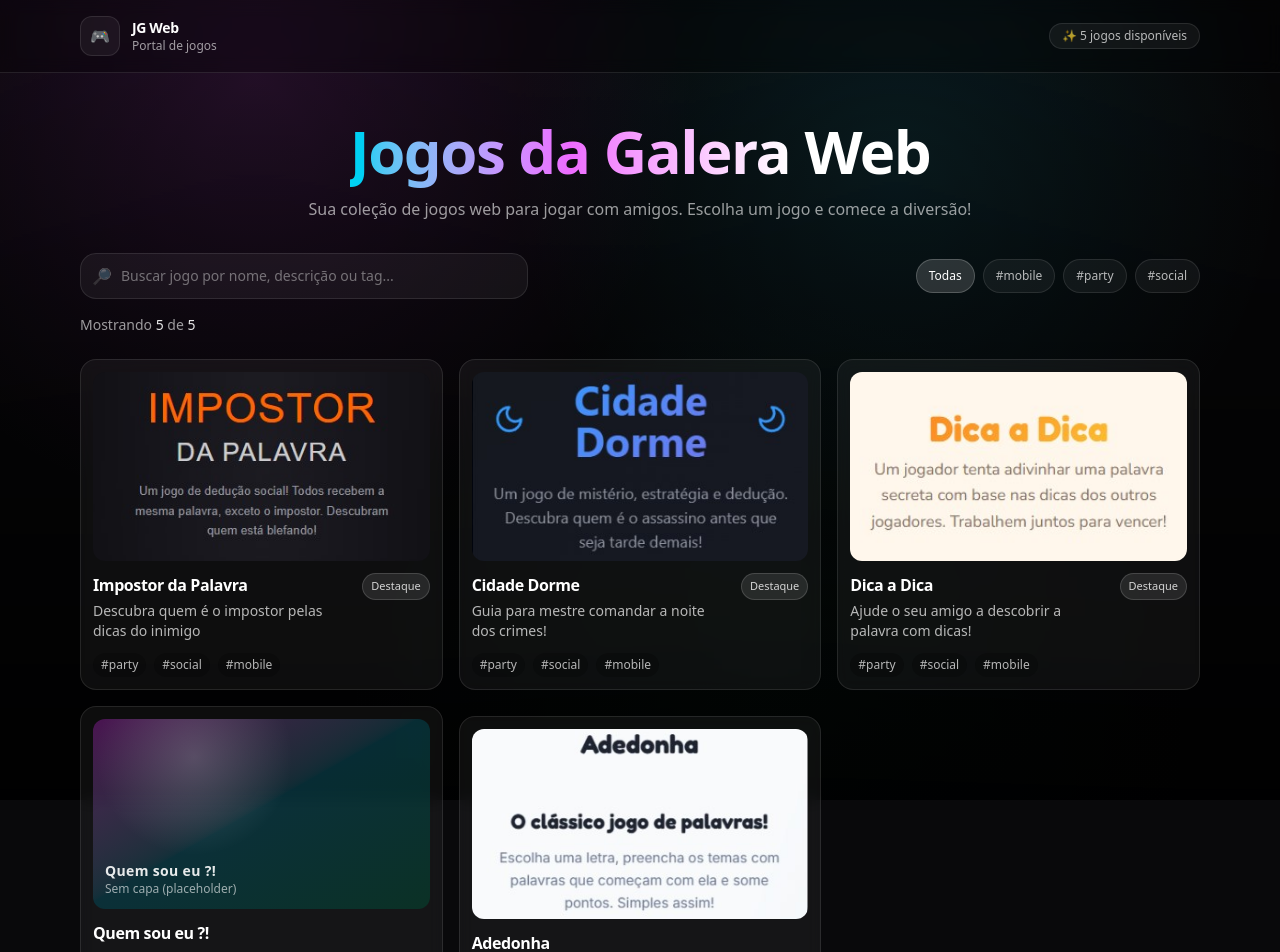
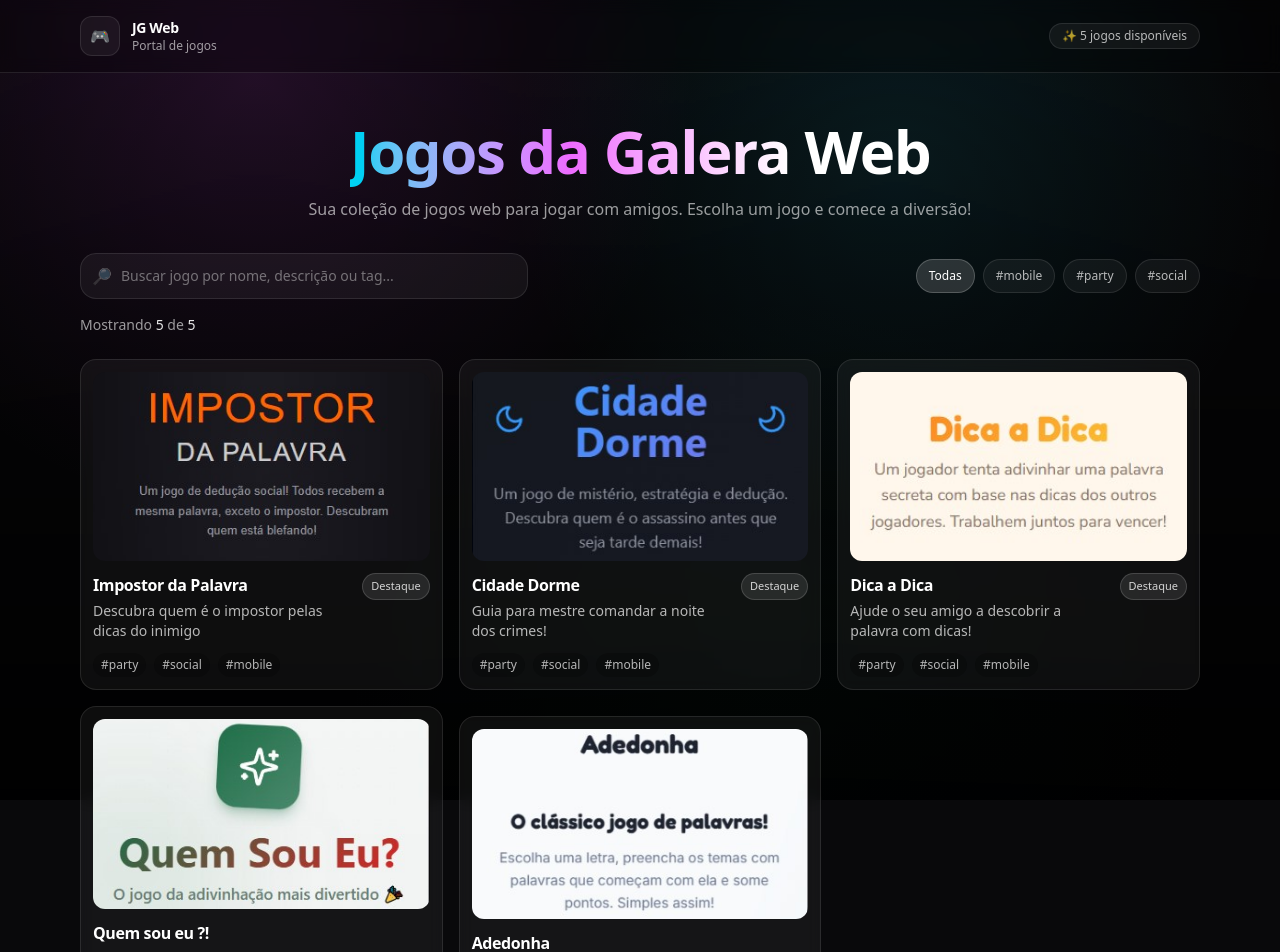
Before and after one commit to XavierRLX/jogosDaGaleraWeb, a Next.js app: page / in a window 1280 px wide. Shown: the top 952 px of the page. Built offline with nearby package versions, Linux system fonts and the light colour scheme.

Commit message:
quem sou eu adc

```diff
--- a/src/data/games.ts
+++ b/src/data/games.ts
@@ -40,7 +40,8 @@ export const games: Game[] = [
     slug: "Quem sou eu ?!",
     title: "Quem sou eu ?!",
     description: "Descubra o que seus amigos escolheram para você!",
-    url: "https://cidadedorme.lovable.app/",
+    url: "https://quemsoueuweb.lovable.app",
+    cover:"/covers/quem_sou_eu.jpg",
     tags: ["party", "social", "mobile"],
     featured: false,
   },
```
Also changed, not shown: public/covers/quem_sou_eu.jpg (added).
